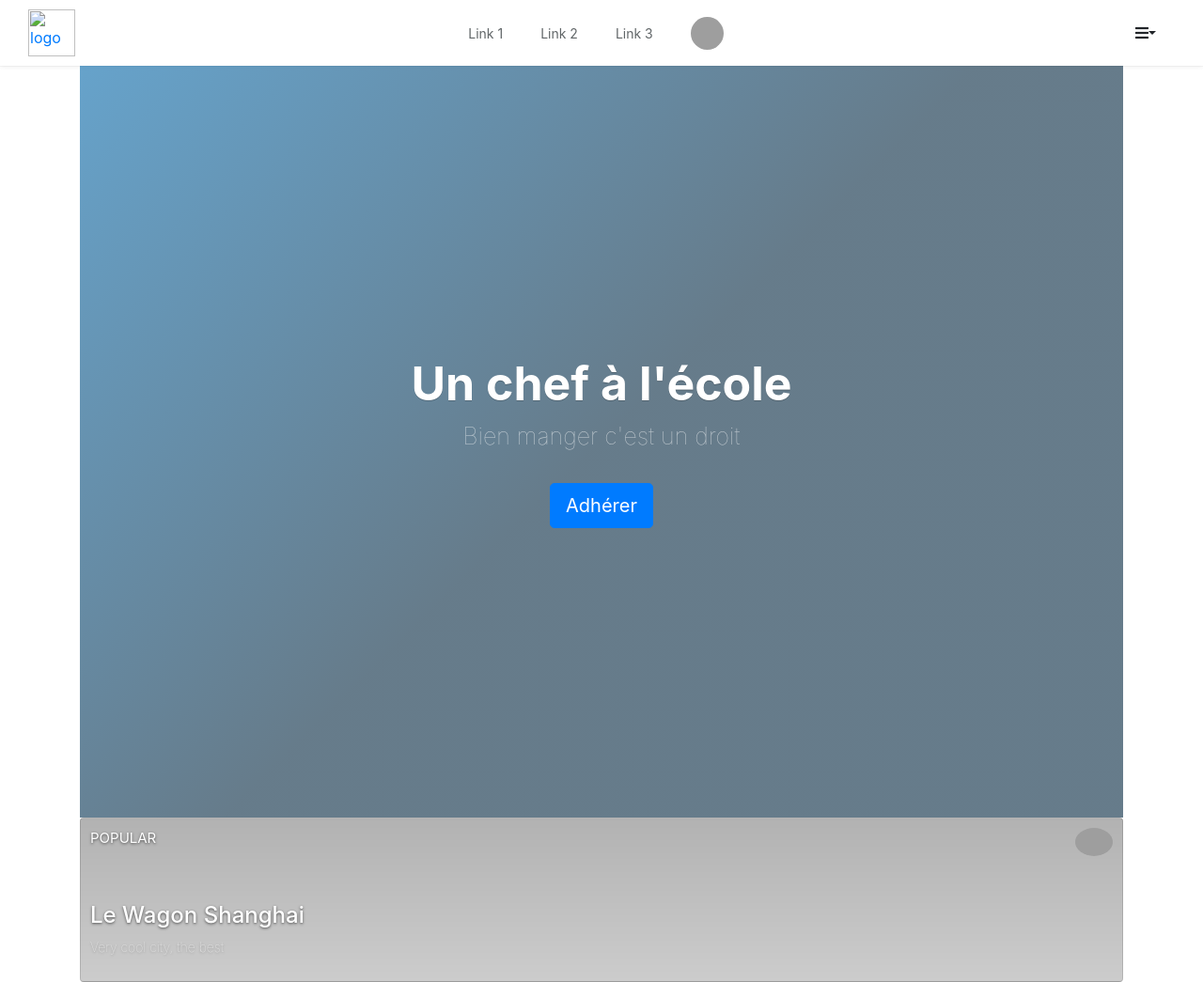
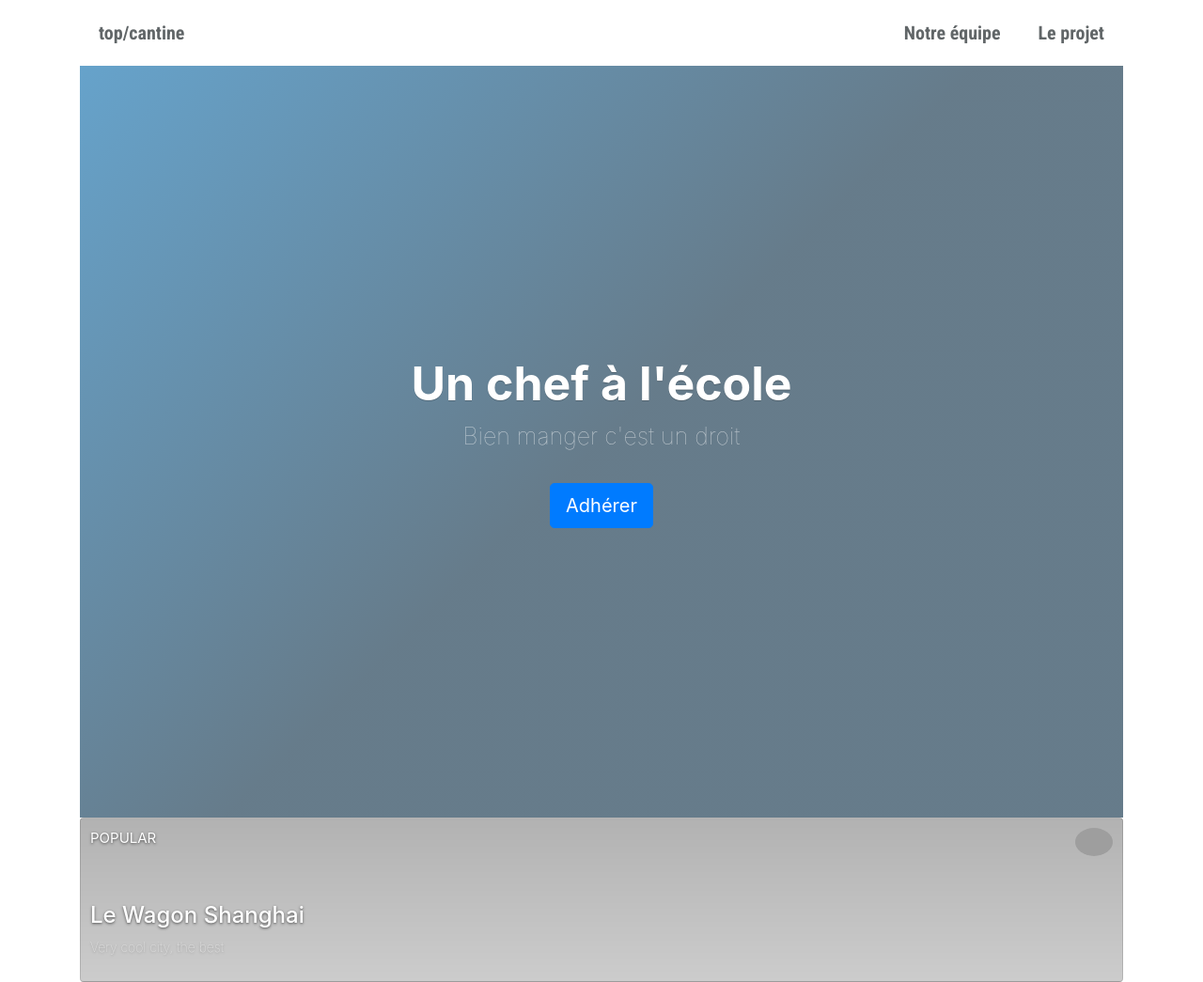
Before and after one commit to Enki85/top-cantine, a plain HTML site: page index.html in a window 1280 px wide. Shown: the top 1045 px of the page at 94% size. Drawn offline with nearby package versions, Linux system fonts and the light colour scheme; grey boxes are pictures that could not be loaded.

Commit message:
en cours de modif

```diff
--- a/index.html
+++ b/index.html
@@ -4,45 +4,25 @@
 		<link rel="stylesheet" href="https://stackpath.bootstrapcdn.com/bootstrap/4.3.1/css/bootstrap.min.css" integrity="sha384-ggOyR0iXCbMQv3Xipma34MD+dH/1fQ784/j6cY/iJTQUOhcWr7x9JvoRxT2MZw1T" crossorigin="anonymous">
 		<link rel="stylesheet" href="style.css">
 		<link rel="stylesheet" href="https://use.fontawesome.com/releases/v5.7.2/css/all.css" integrity="sha384-fnmOCqbTlWIlj8LyTjo7mOUStjsKC4pOpQbqyi7RrhN7udi9RwhKkMHpvLbHG9Sr" crossorigin="anonymous">
-		<title>Gastronomi</title>
+		<link href="https://fonts.googleapis.com/css?family=Roboto+Condensed:700" rel="stylesheet">
+		<title>top/cantine</title>
 	</head>
 	<body>
-		<div class="navbar-wagon">
-			<!-- Logo -->
-			<a href="/" class="navbar-wagon-brand">
-				<img src="images/logo.png" alt="logo">
-			</a>
-			<!-- Right Navigation -->
-			<div class="navbar-wagon-right hidden-xs hidden-sm">
-				<a href="" class="navbar-wagon-item navbar-wagon-link">Link 1</a>
-				<a href="" class="navbar-wagon-item navbar-wagon-link">Link 2</a>
-				<a href="" class="navbar-wagon-item navbar-wagon-link">Link 3</a>
-				<!-- Profile picture with dropdown list -->
-				<div class="navbar-wagon-item">
-					<div class="dropdown">
-						<img src="https://kitt.lewagon.com/placeholder/users/ssaunier" class="avatar dropdown-toggle" id="navbar-wagon-menu" data-toggle="dropdown">
-						<ul class="dropdown-menu dropdown-menu-right navbar-wagon-dropdown-menu">
-							<li><a href="#">Profile</a></li>
-							<li><a href="#">Dashboard</a></li>
-							<li><a href="#">Log Out</a></li>
-						</ul>
-					</div>
+
+		<div class="container">
+			<div class="navbar-wagon sticky-top">
+				<!-- Logo -->
+				<a href="/" class="navbar-wagon-item navbar-wagon-link font-weight-bold">
+					top/cantine
+				</a>
+				<!-- Right Navigation -->
+				<div class="navbar-wagon">
+					<a href="" class="navbar-wagon-item navbar-wagon-link">Notre équipe</a>
+					<a href="" class="navbar-wagon-item navbar-wagon-link">Le projet</a>
 				</div>
 			</div>
-			<!-- Dropdown appearing on mobile only -->
-			<div class="navbar-wagon-item hidden-md hidden-lg">
-				<div class="dropdown">
-					<i class="fas fa-bars dropdown-toggle" data-toggle="dropdown" role="button"></i>
-					<ul class="dropdown-menu dropdown-menu-right navbar-wagon-dropdown-menu">
-						<li><a href="#">Host</a></li>
-						<li><a href="#">Trips</a></li>
-						<li><a href="#">Messagese</a></li>
-					</ul>
-				</div>
-			</div>
-		</div>
 
-		<div class="container">
+
 
 			<div class="banner" style="background-image: linear-gradient(-225deg, rgba(0,101,168,0.6) 0%, rgba(0,36,61,0.6) 50%), url('');">
 				<div class="banner-content">
--- a/style.css
+++ b/style.css
@@ -1,19 +1,23 @@
+.body {
+  font-style: roboto;
+}
+
 
 /* Main navbar */
 .navbar-wagon {
-  box-shadow: 0 1px 5px 0 rgba(0,0,0,0.07),0 1px 0 0 rgba(0,0,0,0.03);
+  font-family: 'Roboto Condensed', sans-serif;
   background: white;
   transition: all 0.3s ease;
   height: 70px;
-  padding: 0px 30px;
   display: flex;
   align-items: center;
   justify-content: space-between;
+
 }
 
 /* Logo */
-.navbar-wagon-brand img {
-  height: 50px;
+.navbar-wagon-brand  {
+  font-style: bold;
 }
 
 /* User Avatar */
@@ -39,7 +43,7 @@
 /* Navbar link */
 .navbar-wagon-link {
   color: #616668;
-  font-size: 14px;
+  font-size: 20px;
 }
 .navbar-wagon-link:hover {
   color: #da552f;
```
